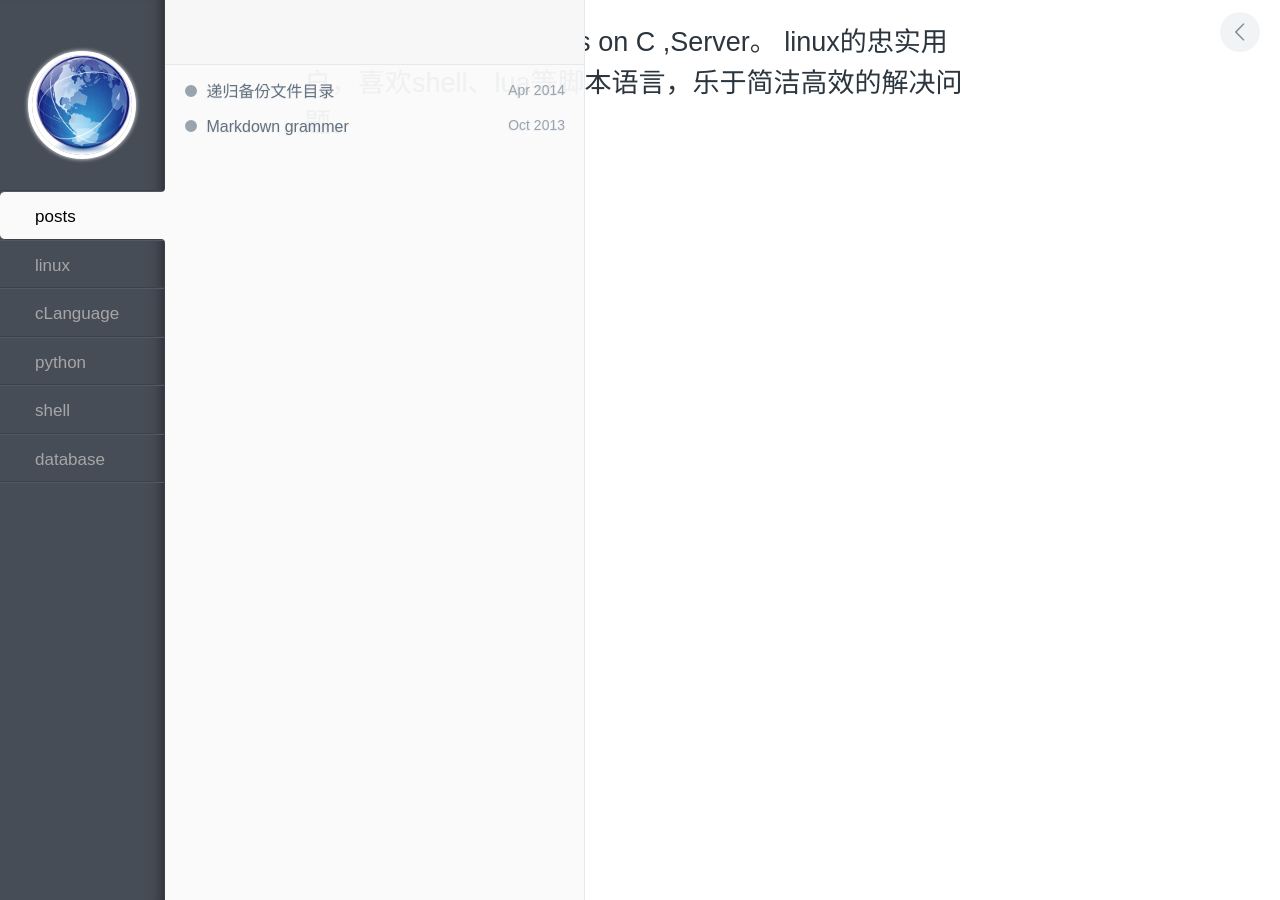
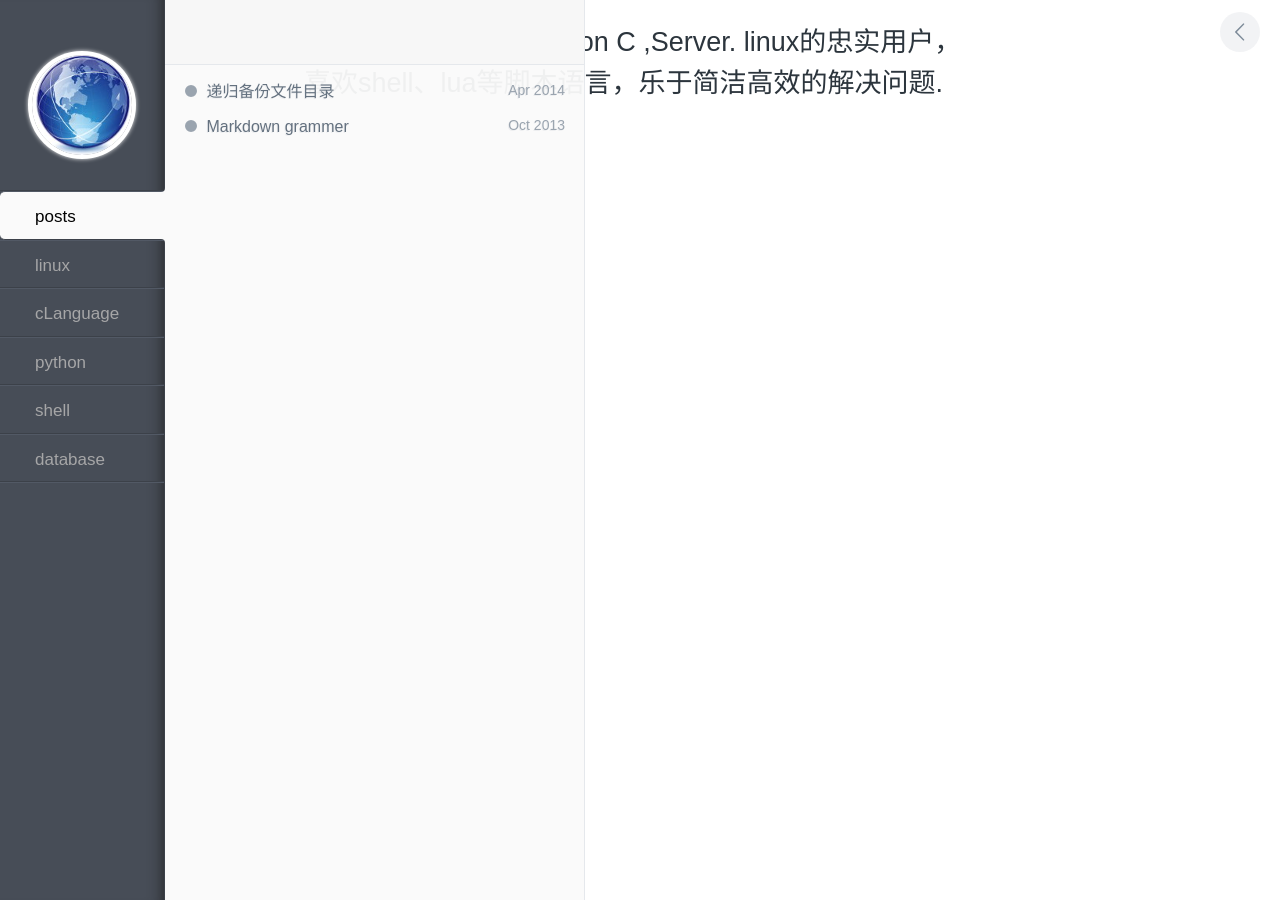
Before and after one commit to segcoredump/segdump.github.io, a Jekyll site: the page built from index.html, in a window 1280 px wide. Built offline with Jekyll 4.4.1, drawn with Linux system fonts in a browser that asks for light colours; nearby versions of some CDN libraries; library files that are not in the unit come from our copies; Markdown is read by kramdown in place of the engine named in the settings; the list of posts is cut into pages by our own code.

```diff
--- a/_config.yml
+++ b/_config.yml
@@ -11,6 +11,6 @@ github: segment
 pygments: true
 safe: true
 paginate: 20
-about: "Focus on C ,Server。
+about: "Focus on C ,Server.
 
-linux的忠实用户，喜欢shell、lua等脚本语言，乐于简洁高效的解决问题。"
+linux的忠实用户，喜欢shell、lua等脚本语言，乐于简洁高效的解决问题."
--- a/index.html
+++ b/index.html
@@ -4,7 +4,8 @@ title: segment dump|HomePage
 ---
 
 <article id="post__content">
-  <h2 id="post__title">segment dump。
-Focus on C ,Server。
-linux的忠实用户，喜欢shell、lua等脚本语言，乐于简洁高效的解决问题。</h2>
+  <h2 id="post__title">segment dump.
+
+Focus on C ,Server.
+linux的忠实用户，喜欢shell、lua等脚本语言，乐于简洁高效的解决问题.</h2>
 </article> <!-- end #post__content -->
```
